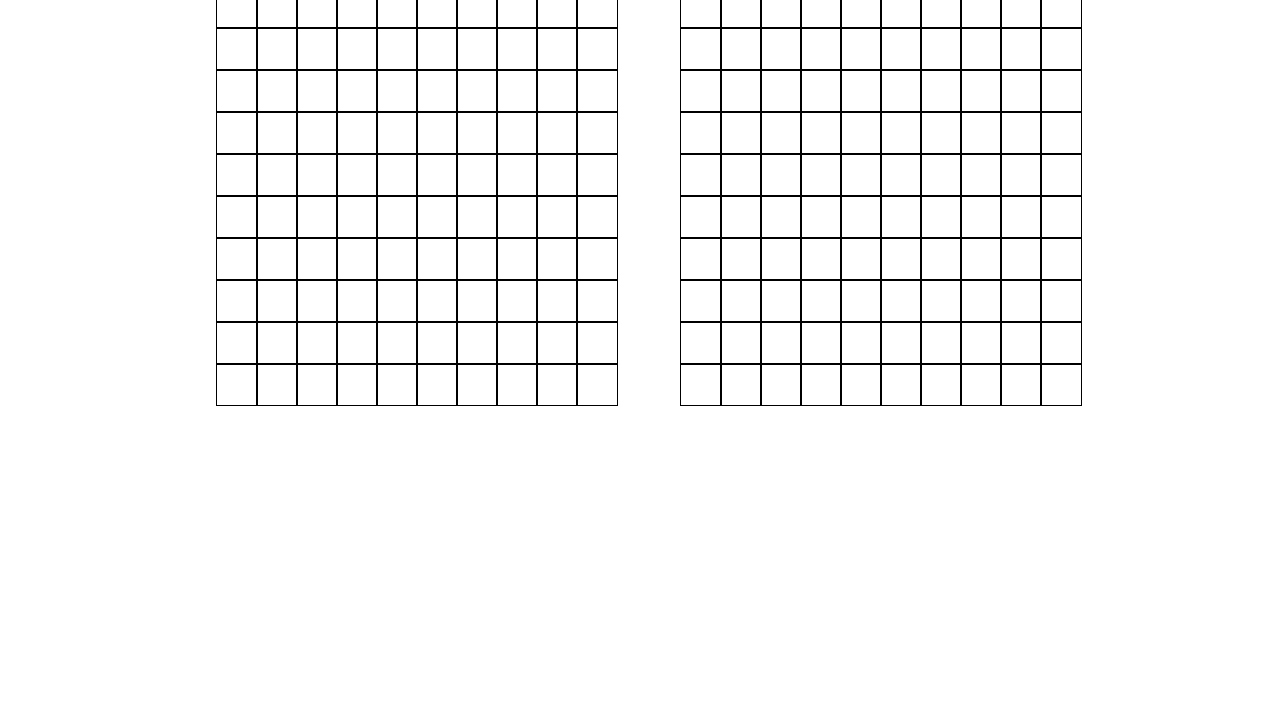
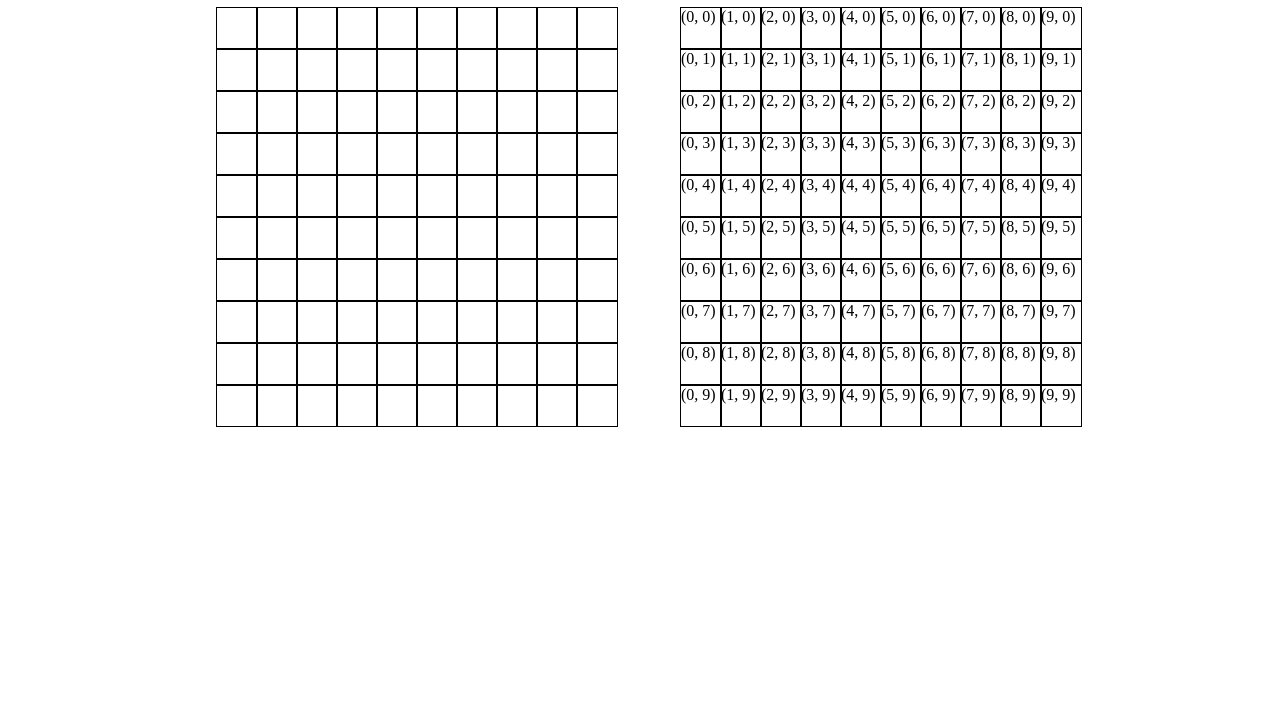
Before and after one commit to QuoteNat/battleship-web, a website built with webpack: page src/template.html in a window 1280 px wide. Shown: the part 102-829 px from the top of the page. Before the commit the page ends 808 px from the top, so only its background shows below. Built offline with nearby package versions, Linux system fonts and the light colour scheme.

Commit message:
Render empty board grid

```diff
--- a/src/index.js
+++ b/src/index.js
@@ -6,6 +6,33 @@ class Game {
     this.player1 = new Player();
     this.player2 = new Cpu(this.shipLengths);
   }
+
+  renderBoards() {
+    const player2Grid = document.getElementById("player-2-grid");
+    player2Grid.textContent = "";
+    let player2board = this.player2.boardState;
+    console.log(player2board);
+    let tileDivs = [];
+    for (let x = 0; x < player2board.width; x += 1) {
+      let column = [];
+      for (let y = 0; y < player2board.height; y += 1) {
+        const tile = document.createElement("div");
+        tile.textContent = `(${x}, ${y})`;
+        tile.classList = "tile";
+        column.push(tile);
+      }
+      tileDivs.push(column);
+    }
+
+    for (const column of tileDivs) {
+      let columnDiv = document.createElement("div");
+      for (const tile of column) {
+        columnDiv.appendChild(tile);
+      }
+      player2Grid.appendChild(columnDiv);
+    }
+  }
 }
 
 let game = new Game();
+game.renderBoards();
--- a/src/player.js
+++ b/src/player.js
@@ -85,7 +85,6 @@ export class Cpu extends Player {
         }
       }
     }
-    console.log(this.gameboard.ships);
   }
   doMove() {
     return this.moves.pop();
--- a/src/template.html
+++ b/src/template.html
@@ -6,12 +6,15 @@
     <title>Battleship</title>
   </head>
   <body>
+    <div class="menu">
+      <button>Start game against CPU</button>
+    </div>
     <div class="boards">
       <div class="player">
-        <div id="player1display" class="display">
+        <div id="player-1-display" class="display">
           <h1>Player 1</h1>
         </div>
-        <div id="player1grid" class="grid">
+        <div id="player-1-grid" class="grid">
           <div>
             <div class="tile"></div>
             <div class="tile"></div>
@@ -135,11 +138,11 @@
         </div>
       </div>
 
-      <div id="player2" class="player">
-        <div id="player2display" class="display">
+      <div id="player-2" class="player">
+        <div id="player-2-display" class="display">
           <h1>CPU</h1>
         </div>
-        <div id="player2grid" class="grid">
+        <div id="player-2-grid" class="grid">
           <div>
             <div class="tile"></div>
             <div class="tile"></div>
```
